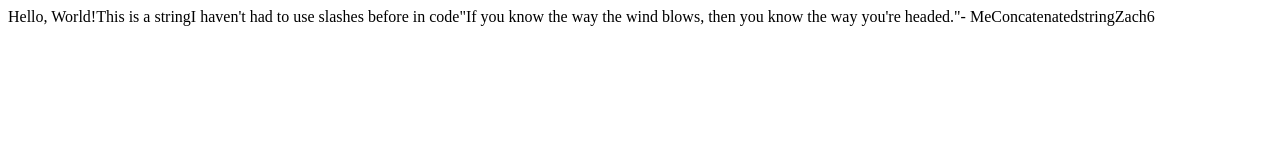
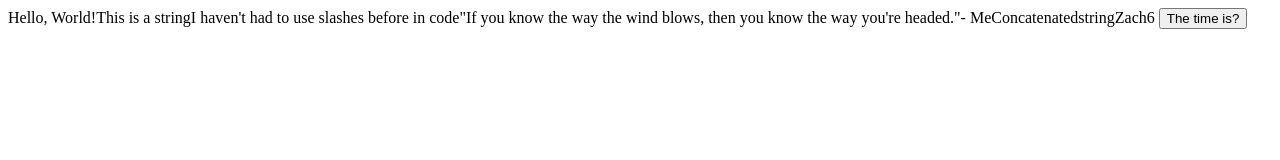
Before and after one commit to NickGuzi/JavaScript-Projects, a plain HTML site: page Basic JavaScript Projects/Project1_expressions_alert/idex.html in a window 1280 px wide. Drawn offline with Linux system fonts and the light colour scheme.

Commit message:
Practiced with HTML events

```diff
--- a/Basic JavaScript Projects/Project1_expressions_alert/JS/main.js
+++ b/Basic JavaScript Projects/Project1_expressions_alert/JS/main.js
@@ -20,3 +20,8 @@ var Family = "Guzi-Dow's", Me = "Nick", Gf = "Sam", Brother = "Zach";
 document.write(Brother); //Multiple variable practice
 
 document.write(3 + 3);//Expression practice
+
+//JavaScript HTML Event Practice
+function displayDate() {
+    document.getElementById("demo").innerHTML = Date();
+}
--- a/Basic JavaScript Projects/Project1_expressions_alert/idex.html
+++ b/Basic JavaScript Projects/Project1_expressions_alert/idex.html
@@ -5,7 +5,7 @@
         <script src="JS/main.js"></script>
     </head>
     <body>
-
+        <button onclick="displayDate()" id="demo">The time is?</button>
     </body>
 
 </html>
```
